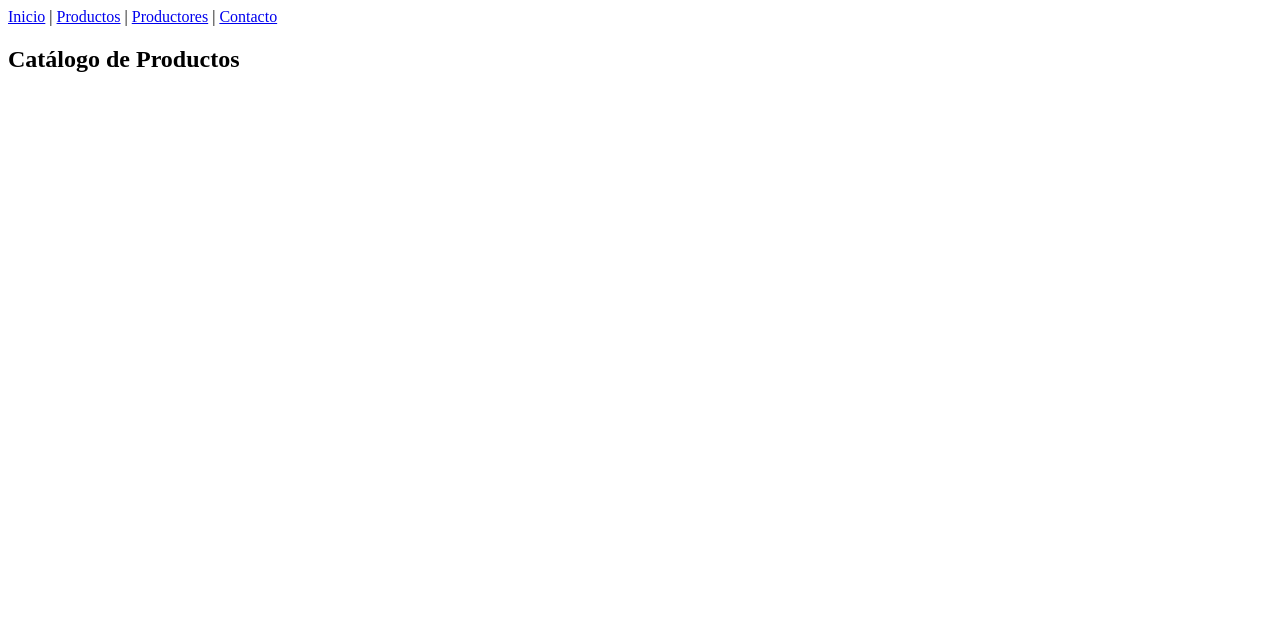
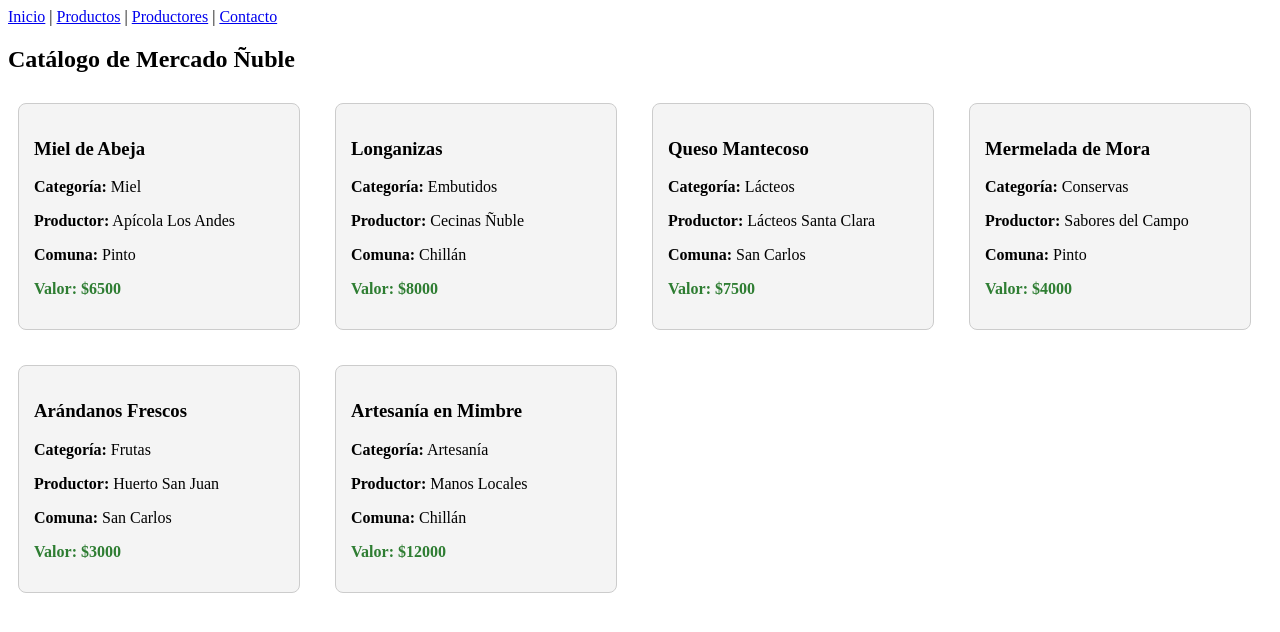
Before and after one commit to javi149/IW600-NT1-Javiera-Rail, a Vue app: page /productos in a window 1280 px wide. Shown: the top 632 px of the page. Built offline with nearby package versions, Linux system fonts and the light colour scheme.

Commit message:
Parte B - Componentes y Props

```diff
--- /dev/null
+++ b/src/components/TarjetaProducto.vue
@@ -0,0 +1,37 @@
+<template>
+  <div class="tarjeta">
+    <h3>{{ nombre }}</h3>
+    <p><strong>Categoría:</strong> {{ categoria }}</p>
+    <p><strong>Productor:</strong> {{ productor }}</p>
+    <p><strong>Comuna:</strong> {{ comuna }}</p>
+    <p class="precio">Valor: ${{ precio }}</p>
+  </div>
+</template>
+
+<script>
+export default {
+  name: 'TarjetaProducto',
+  props: {
+    nombre: String,
+    categoria: String,
+    productor: String,
+    comuna: String,
+    precio: Number
+  }
+}
+</script>
+
+<style scoped>
+.tarjeta {
+  border: 1px solid #ccc;
+  padding: 15px;
+  margin: 10px;
+  border-radius: 8px;
+  background-color: #f4f4f4;
+  width: 250px;
+}
+.precio {
+  font-weight: bold;
+  color: #2e7d32;
+}
+</style>
--- a/src/views/Productos.vue
+++ b/src/views/Productos.vue
@@ -1,5 +1,48 @@
 <template>
   <div>
-    <h2>Catálogo de Productos</h2>
+    <h2>Catálogo de Mercado Ñuble</h2>
+    <div class="grilla-productos">
+      <!-- Iteramos el arreglo y enviamos los datos mediante props -->
+      <TarjetaProducto
+        v-for="item in productos"
+        :key="item.id"
+        :nombre="item.nombre"
+        :categoria="item.categoria"
+        :productor="item.productor"
+        :comuna="item.comuna"
+        :precio="item.precio"
+      />
+    </div>
   </div>
 </template>
+
+<script>
+import TarjetaProducto from '../components/TarjetaProducto.vue'
+
+export default {
+  name: 'Productos',
+  components: {
+    TarjetaProducto
+  },
+  data() {
+    return {
+      productos: [
+        { id: 1, nombre: 'Miel de Abeja', categoria: 'Miel', productor: 'Apícola Los Andes', comuna: 'Pinto', precio: 6500 },
+        { id: 2, nombre: 'Longanizas', categoria: 'Embutidos', productor: 'Cecinas Ñuble', comuna: 'Chillán', precio: 8000 },
+        { id: 3, nombre: 'Queso Mantecoso', categoria: 'Lácteos', productor: 'Lácteos Santa Clara', comuna: 'San Carlos', precio: 7500 },
+        { id: 4, nombre: 'Mermelada de Mora', categoria: 'Conservas', productor: 'Sabores del Campo', comuna: 'Pinto', precio: 4000 },
+        { id: 5, nombre: 'Arándanos Frescos', categoria: 'Frutas', productor: 'Huerto San Juan', comuna: 'San Carlos', precio: 3000 },
+        { id: 6, nombre: 'Artesanía en Mimbre', categoria: 'Artesanía', productor: 'Manos Locales', comuna: 'Chillán', precio: 12000 }
+      ]
+    }
+  }
+}
+</script>
+
+<style scoped>
+.grilla-productos {
+  display: flex;
+  flex-wrap: wrap;
+  gap: 15px;
+}
+</style>
```
Also changed, not shown: 1 other file (tests, documents, lock files or other folders).
